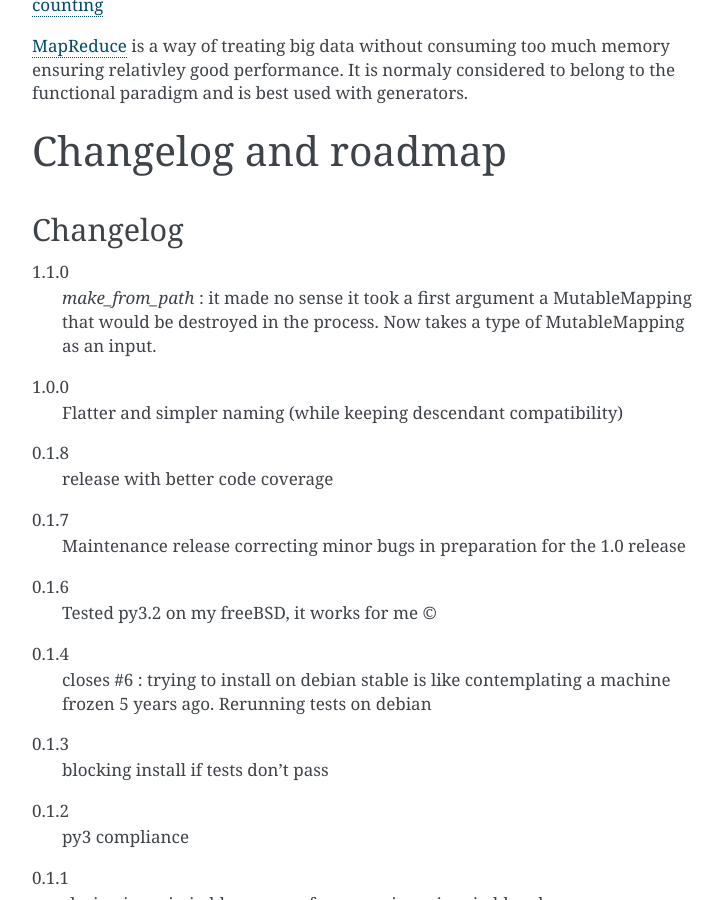
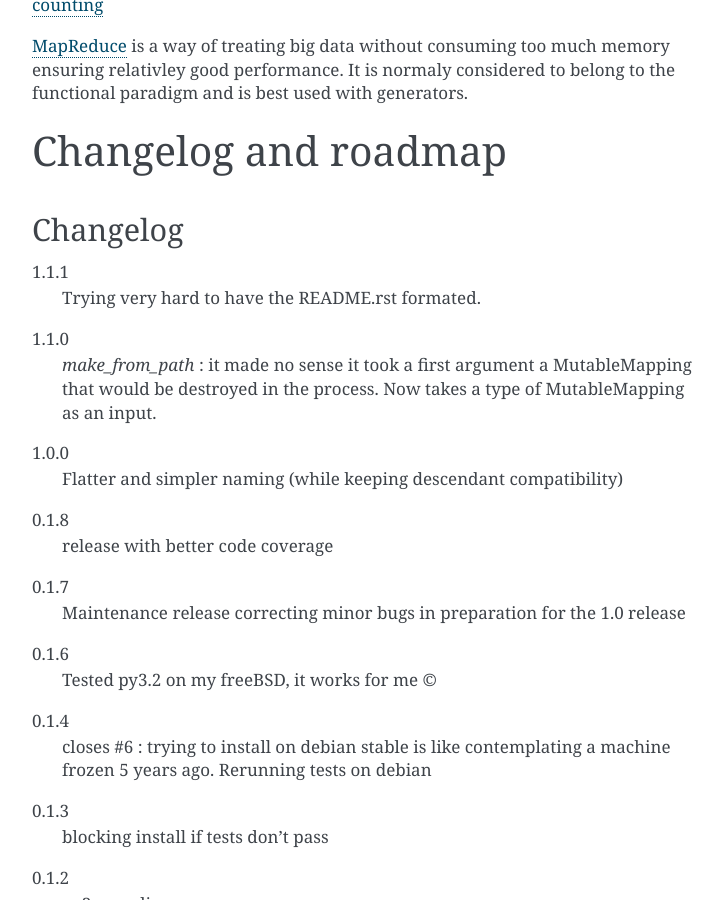
Before and after one commit to jul/archery, a Sphinx documentation site: the page built from docs/source/extra.rst, in a window 1280 px wide and 900 px high, scrolled down 3172 px. Shown: the whole window, without its empty margins (388-1111 px from the left). Built offline with Sphinx 7.4.7, drawn with Linux system fonts in a browser that asks for light colours; formulas are drawn with MathJax 3.

```diff
--- a/README.txt
+++ b/README.txt
@@ -88,6 +88,7 @@
 dict that defines *abs()*, *dot()*, *cos()* in the euclidean meaning
 
 ex::
+
    >>> from archery import vdict as Point
    >>>
    >>> u = Point(x=1, y=1)
@@ -120,6 +121,7 @@
    >>> # OUT : 1.41421356237
    >>> print(vdict(x=1,y=0,z=3).dot(vdict(x=1, y=1, z=-1)))
    >>> #OUT -2
+
 
 sdict
 *****
--- a/archery/__init__.py
+++ b/archery/__init__.py
@@ -7,7 +7,7 @@
 from .barrack import (
     paired_row_iter, bowyer, make_from_path, Path, mapping_row_iter
 )
-__version__ = "1.1.0"
+__version__ = "1.1.1"
 __author__ = "julien tayon"
 __author_email__ = "julien@tayon.net"
 __all__ = [
--- a/docs/source/extra.rst
+++ b/docs/source/extra.rst
@@ -101,6 +101,9 @@
 Changelog
 *********
 
+1.1.1
+    Trying very hard to have the README.rst formated.
+
 1.1.0
     *make_from_path* : it made no sense it took a first argument
     a MutableMapping that would be destroyed in the process.
```
Also changed, not shown: 1 other file.
